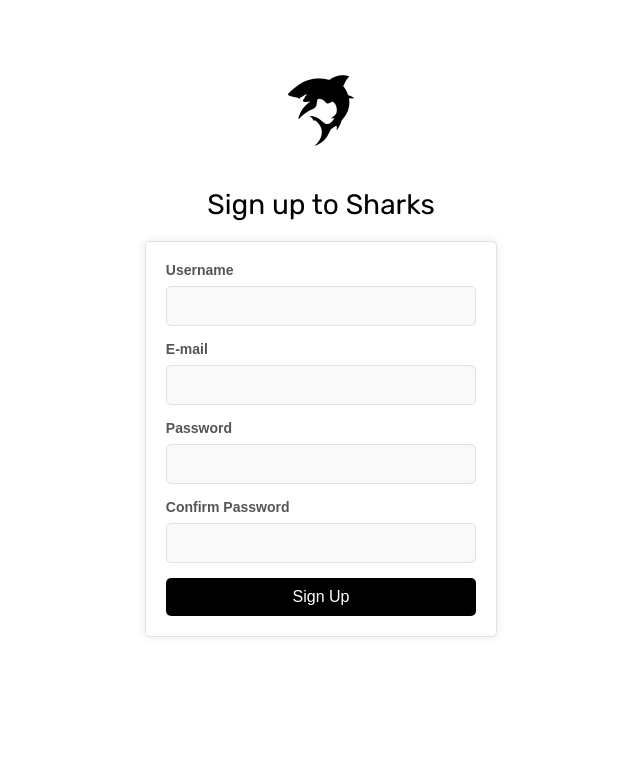
After one commit to bde574786/DjangoBlog, a Django app: page /blog/signup/ in a window 1280 px wide. The commit adds this page. Shown: the top 769 px of the page, without its empty margins (319-959 px from the left). Run offline with Django 3.2, Linux system fonts and the light colour scheme.

Commit message:
회원가입 화면 구현

```diff
--- /dev/null
+++ b/django_blog/blog/static/blog/css/signup.css
@@ -0,0 +1,106 @@
+ body, html {
+            height: 100%;
+            margin: 0;
+            margin-top: -30px;
+            font-family: 'Arial', sans-serif;
+            display: flex;
+            flex-direction: column;
+            justify-content: center;
+            align-items: center;
+        }
+
+        .container {
+    max-width: 400px; /* 원하는 크기로 설정 */
+    margin: 0 auto;   /* 페이지 중앙에 위치시킴 */
+    padding: 20px;   /* 내부 여백 추가 */
+    border: 1px solid #e1e1e1;
+    border-radius: 5px;
+    background-color: #ffffff;
+    box-shadow: 0 0 10px rgba(0, 0, 0, 0.1);
+}
+
+
+        .login_form {
+            margin-bottom: 20px;
+            font-size: 28px;
+            font-family: 'Rubik', sans-serif;
+        }
+
+        .login_image img {
+            display: block;
+            margin-bottom: 40px;
+        }
+
+        .login-content .input-group {
+        margin-bottom: 15px;
+    }
+
+    .login-content button {
+        display: block;
+        width: 100%;
+        background-color: #28a745;
+        color: white;
+        padding: 10px 15px;
+        border: none;
+        border-radius: 5px;
+        cursor: pointer;
+    }
+
+    .login-content .other-options {
+        margin-top: 15px;
+    }
+
+    .login-content .other-options a {
+        display: block;
+        text-decoration: none;
+        color: #0366d6;
+    }
+
+
+label {
+    display: block;
+    margin-bottom: 8px;
+    font-size: 14px;
+    font-weight: 600;
+    color: #555;
+}
+
+input[type="text"],
+input[type="password"],
+input[type="email"],
+input[type="tel"] {
+    width: 100%;
+    padding: 10px;
+    margin-bottom: 15px;
+    border: 1px solid #e1e1e1;
+    border-radius: 5px;
+    font-size: 16px;
+    background-color: #f9f9f9;
+    transition: background-color 0.3s ease;
+    box-sizing: border-box; /* 입력 필드 너비가 정확하게 유지되도록 설정 */
+}
+
+input[type="text"]:focus,
+input[type="password"]:focus,
+input[type="email"]:focus,
+input[type="tel"]:focus {
+    background-color: #fff;
+    border-color: #007BFF;
+    outline: none;
+}
+
+input[type="submit"] {
+    width: 100%;
+    padding: 10px;
+    background-color: #000000;
+    color: #fff;
+    border: none;
+    border-radius: 5px;
+    cursor: pointer;
+    font-size: 16px;
+    transition: background-color 0.3s ease;
+}
+
+input[type="submit"]:hover {
+    background-color: #646464;
+}
--- a/django_blog/blog/templates/blog/index.html
+++ b/django_blog/blog/templates/blog/index.html
@@ -23,7 +23,7 @@
             <ul>
                 <li><a href="/blog/index">Home</a></li>
                 <li><a id="openModalBtn1">Sign in</a></li>
-                <li><a href="/blog/login">Sign up</a></li>
+                <li><a href="/blog/signup">Sign up</a></li>
             </ul>
         </nav>
     </header>
@@ -184,7 +184,6 @@
 
                 <input type="submit" value="login">
             </form>
-        </div>
     </div>
 
     <!-- Scripts -->
--- /dev/null
+++ b/django_blog/blog/templates/blog/signup.html
@@ -0,0 +1,33 @@
+{% load static %}
+<!DOCTYPE HTML>
+<html>
+<head>
+    <meta charset="UTF-8">
+    <meta name="viewport" content="width=device-width, initial-scale=1.0">
+    <link href="https://fonts.googleapis.com/css2?family=Rubik&display=swap" rel="stylesheet">
+    <link rel="stylesheet" href="{% static 'blog/css/signup.css' %}">
+    <title>Sign up</title>
+</head>
+<body>
+    <div class="login_image"><img src="{% static 'blog/images/login_logo.png' %}"></div>
+    <div class="login_form">Sign up to Sharks</div>
+<div class="container">
+    <form action="/submit_registration" method="post">
+        <label for="username">Username</label>
+        <input type="text" id="username" name="username" required>
+
+        <label for="email">E-mail</label>
+        <input type="email" id="email" name="email" required>
+
+        <label for="password">Password</label>
+        <input type="password" id="password" name="password" required>
+
+        <label for="rePassword">Confirm Password</label>
+        <input type="password" id="rePassword" name="rePassword" required>
+
+        <input type="submit" value="Sign Up">
+    </form>
+</div>
+
+</body>
+</html>
--- a/django_blog/blog/urls.py
+++ b/django_blog/blog/urls.py
@@ -4,5 +4,5 @@ from . import views
 
 urlpatterns = [
     path('index/', views.index),
-    path('login/', views.sign_in)
+    path('signup/', views.signup)
 ]
--- a/django_blog/blog/views.py
+++ b/django_blog/blog/views.py
@@ -5,5 +5,5 @@ from django.http import HttpResponse
 def index(request):
     return render(request, 'blog/index.html')
 
-def sign_in(request):
-    return render(request, 'blog/sign_in.html')
+def signup(request):
+    return render(request, 'blog/signup.html')
```
Also changed, not shown: django_blog/blog/static/blog/assets/css/main.css (+6 -6 lines), django_blog/blog/static/blog/css/sign_in.css (deleted, +0 -56 lines), django_blog/blog/templates/blog/sign_in.html (deleted, +0 -26 lines).
